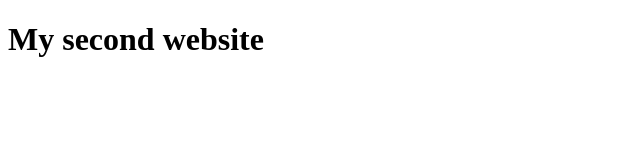
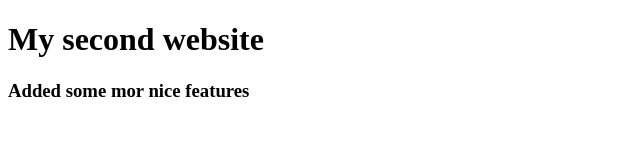
Before and after one commit to Nadimmohammed5/my-second-wedsite, a plain HTML site: page index.html in a window 1280 px wide. Shown: the whole page, without its empty margins (0-640 px from the left). Drawn offline with Linux system fonts and the light colour scheme.

Commit message:
added mor features

```diff
--- a/index.html
+++ b/index.html
@@ -7,5 +7,6 @@
 </head>
 <body>
     <h1>My second website</h1>
+    <h3>Added some mor nice features</h3>
 </body>
 </html>
```
